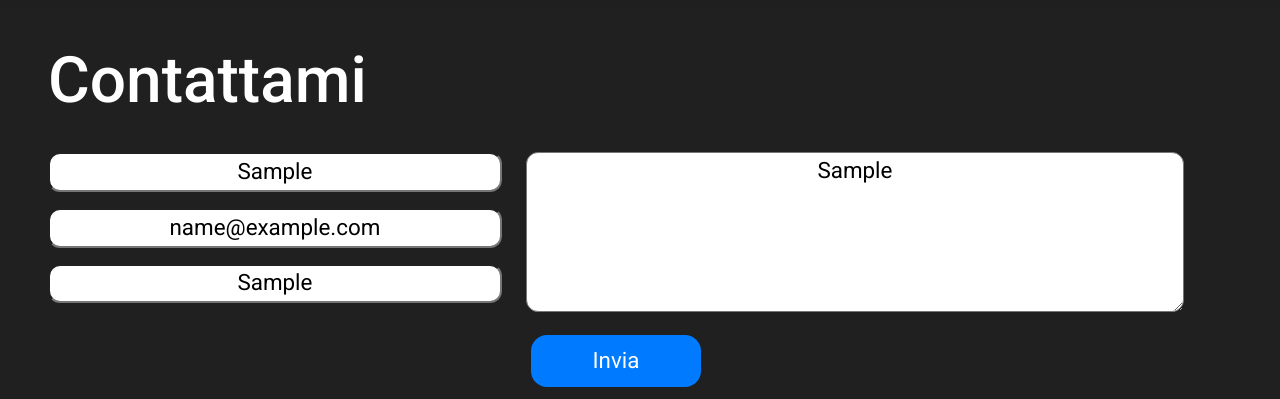
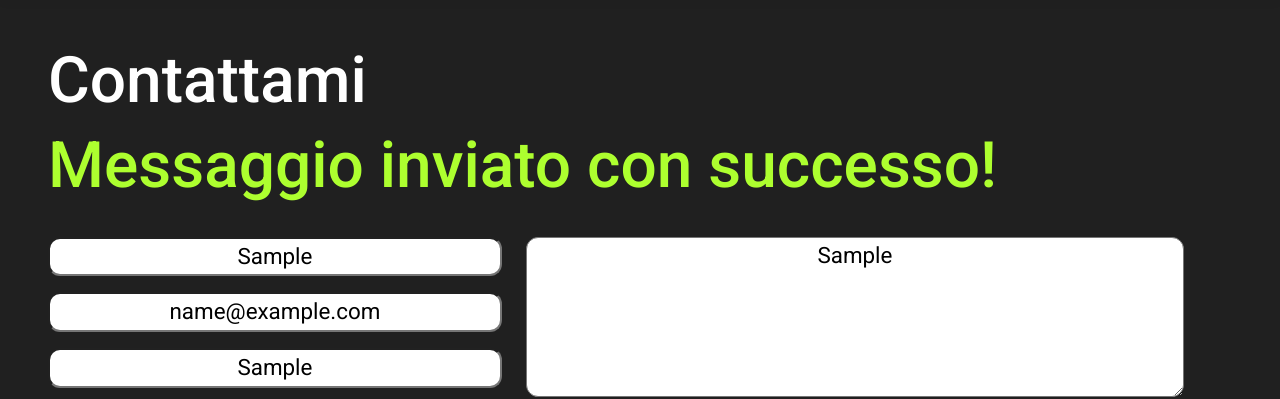
Before and after one commit to djswalterix/oldPortfolio, a plain HTML site: page index.html in a window 1280 px wide. Both pictures are taken after typing "Sample", "name@example.com", "Sample", "Sample" into the empty fields and a click on the button "Invia". Shown: the part 2293-2692 px from the top of the page. Drawn offline with nearby package versions, Linux system fonts and the light colour scheme.

Commit message:
aggiunta risposta messaggio

```diff
--- a/assets/css/styles.scss
+++ b/assets/css/styles.scss
@@ -152,6 +152,9 @@ button {
 .iconaDev {
   display: none;
 }
+.msgRisposta {
+  color: greenyellow;
+}
 //mobile orrizzontale
 @media only screen and (max-width: 980px) and (orientation: landscape) {
   #apertura {
--- a/assets/js/emailJS.js
+++ b/assets/js/emailJS.js
@@ -23,11 +23,13 @@ $(document).ready(function () {
 */
 window.onload = function () {
   emailjs.init("5hY2rKWsJ2oxnGaUU");
-  console.log("window on load");
+  //console.log("window on load");
   document
     .getElementById("contact-form")
     .addEventListener("submit", function (event) {
       console.log("submit");
+      $(".msgRisposta").append("<h2>Messaggio inviato con successo!</h2>");
+
       event.preventDefault();
       // generate a five digit number for the contact_number variable
       this.contact_number.value = (Math.random() * 100000) | 0;
@@ -36,6 +38,7 @@ window.onload = function () {
       emailjs.sendForm("service_7f8i0ur", "template_z0yia6m", this).then(
         function () {
           console.log("SUCCESS!");
+          $(".msgRisposta").append("<h2>Messaggio inviato con successo!</h2>");
         },
         function (error) {
           console.log("FAILED...", error);
--- a/index.html
+++ b/index.html
@@ -253,6 +253,7 @@
     </section>
     <section class="panel contatti" id="contatti">
       <h2>Contattami</h2>
+      <div class="msgRisposta"></div>
 
       <div class="contenitore formContatti">
         <form id="contact-form">
```
Also changed, not shown: assets/css/styles.css, 1 other file.
